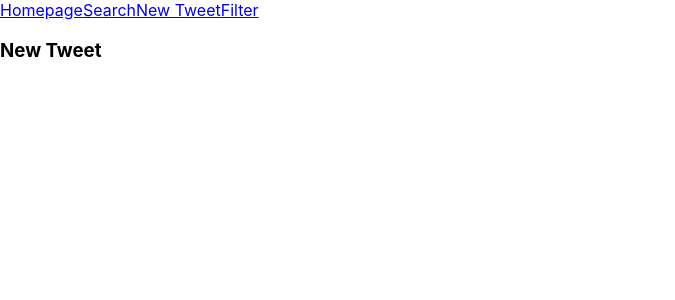
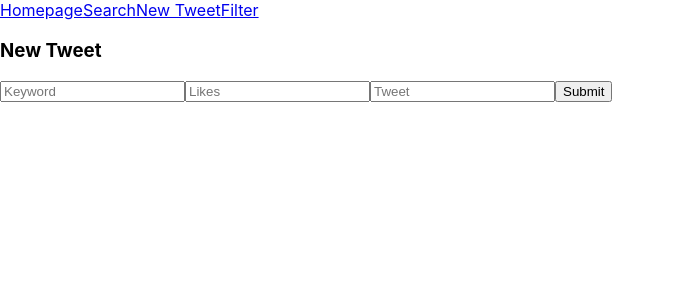
Before and after one commit to dayarmush/tweet-explorer, a React (Create React App) app: page /newTweet in a window 1280 px wide. Shown: the top 300 px of the page, without its empty margins (0-675 px from the left). Built offline with nearby package versions, Linux system fonts and the light colour scheme; no server answers.

Commit message:
completed search

```diff
--- a/src/App.js
+++ b/src/App.js
@@ -17,18 +17,19 @@ function App() {
   }, [])
 
   const topTweets = tweets.slice(0, 100)
+  const [search, setSearch] = useState("")
 
   return (
     <div className="App">
       <NavBar />
       <Routes>
-        <Route path='/Search' element={<Search />} />
-        <Route path='Filter' element={<Filter/>} />
-        <Route path='/newTweet' element={<NewTweet />} />
-        <Route exact path='/' element={<Homepage topTweets={topTweets} setTweets={setTweets} /> } />
+        <Route path='/Search' element={<Search setSearch={setSearch} tweets={tweets} search={search} />} />
+        <Route path='/Filter' element={<Filter />} />
+        <Route path='/newTweet' element={<NewTweet tweets={tweets} setTweets={setTweets}/>} />
+        <Route exact path='/' element={<Homepage topTweets={topTweets} setTweets={setTweets} />} />
       </Routes>
     </div>
   );
 }
 
-export default App;
+  export default App;
--- a/src/NewTweet.js
+++ b/src/NewTweet.js
@@ -1,7 +1,41 @@
-function NewTweet() {
+import { useEffect } from "react";
+
+function NewTweet({ setTweet }) {
+
+    const onSubmit = (event) => {
+      event.preventDefault();
+
+      const newTweet = {
+        'keyword': event.target.keyword.value,
+        'likes': event.target.likes.value,
+        'tweet': event.target.tweet.value
+      };
+      console.log(newTweet)
+
+      fetch('http://localhost:3000/twitter', {
+        method: 'POST',
+        headers: {
+          'Content-Type': 'application/json',
+          'Accept': 'application/json'
+        },
+        body: JSON.stringify(newTweet)
+      })
+        .then(response => response.json())
+        .then((newData) => console.log(newData))
+        // .then(newData => setTweet(prev => [...prev, newData]));
+    };
+
     return (
+      <div>
         <h3>New Tweet</h3>
+        <form onSubmit={onSubmit}>
+          <input type="text" name="keyword" placeholder="Keyword" />
+          <input type="text" name="likes" placeholder="Likes" />
+          <input type="text" name="tweet" placeholder="Tweet" />
+          <button type="submit">Submit</button>
+        </form>
+      </div>
     );
 }
 
-export default NewTweet;
+  export default NewTweet;
--- a/src/Search.js
+++ b/src/Search.js
@@ -1,7 +1,34 @@
-function Search() {
-    return (
-        <h3>Search</h3>
-     );
-}
+import React from 'react';
+import TweetCard from "./TweetCard";
+
+let counter = 0
+
+function Search({setSearch, tweets, search}) {
+    function handleChange(event) {
+        setSearch(event.target.value)
+      }
+
+      const filteredTweets = tweets.slice(0, 500).filter(tweet => {
+        return tweet.tweet.toLowerCase().includes(search.toLowerCase()
+        )
+      })
+
+      return (
+            <div className="ui search">
+              <div className="ui icon input">
+                <input className="prompt" onChange={handleChange} />
+                <i className="search icon" />
+                <h1>Search</h1>
+               {filteredTweets.slice(0, 100).map(tweet => {
+                return <TweetCard key={counter++} singleTweet={tweet} />
+                })}
+              </div>
+              <div>
+
+              </div>
+            </div>
+          );
+      }
+
 
 export default Search;
```
